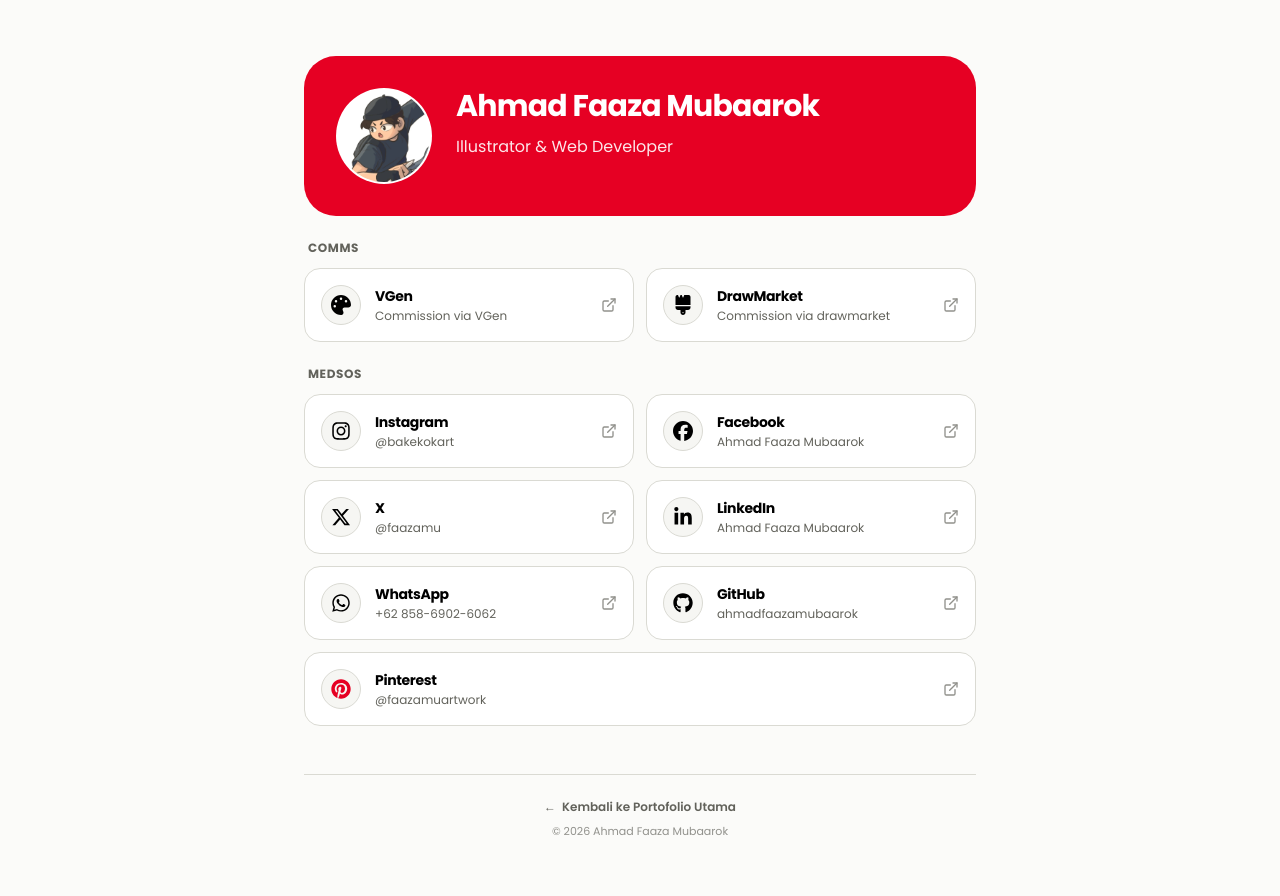
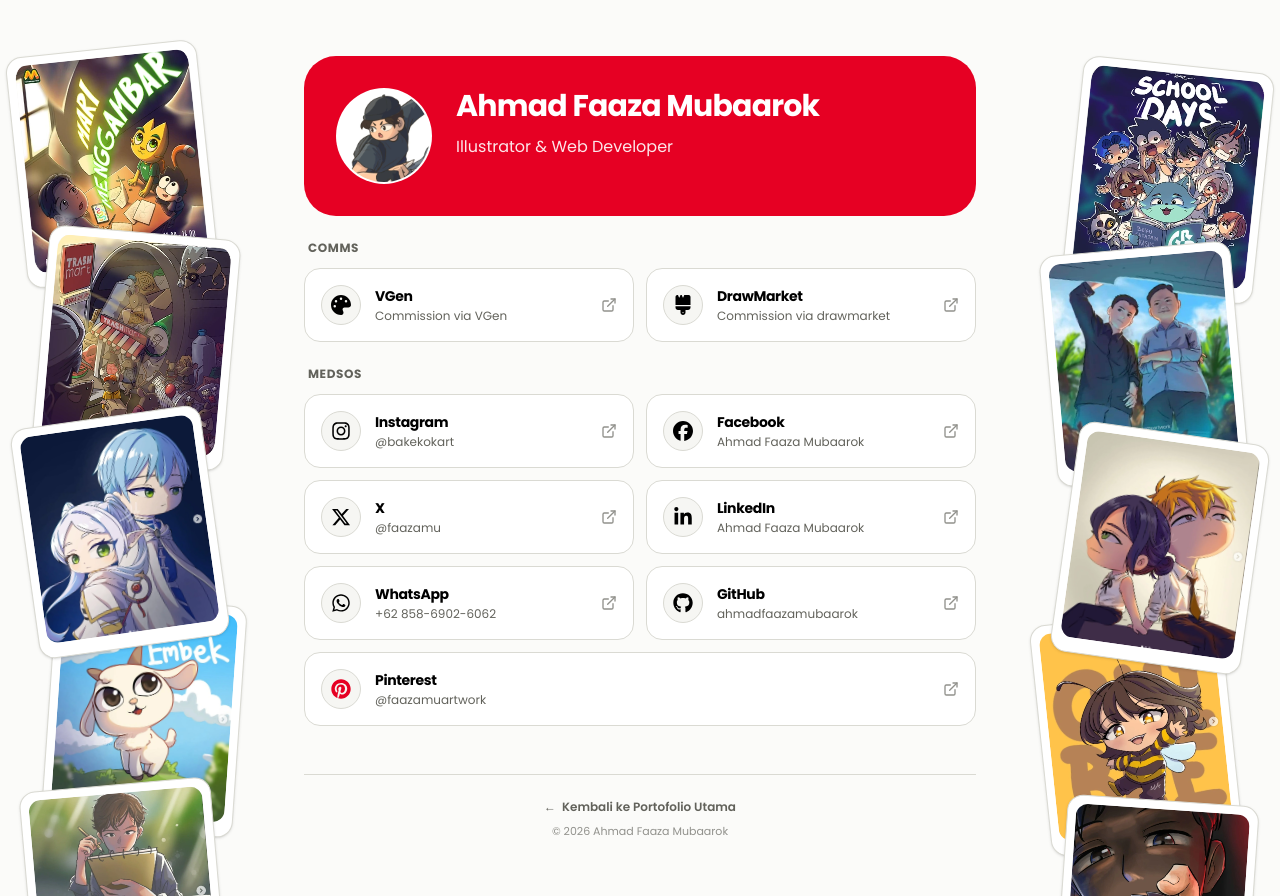
Before and after one commit to ahmadfaazamubaarok/faazamu, a React (Vite) app: page /link in a window 1280 px wide. Built offline with nearby package versions, Linux system fonts and the light colour scheme.

Commit message:
feat: add scattered illustration artwork cards on desktop sides and mobile bottom

```diff
--- a/src/pages/LinksPage.jsx
+++ b/src/pages/LinksPage.jsx
@@ -12,6 +12,47 @@ import {
 } from 'react-icons/fa6';
 import { ExternalLink } from 'lucide-react';
 import { profile, comms, medsos } from '../../linksData';
+
+// Import gambar ilustrasi untuk dekorasi samping desktop & mobile stack
+import illu1 from '../assets/illustrationArtworks/illustrations/illustration1.webp';
+import illu2 from '../assets/illustrationArtworks/illustrations/illustration2.webp';
+import illu3 from '../assets/illustrationArtworks/illustrations/illustration3.webp';
+import illu4 from '../assets/illustrationArtworks/illustrations/illustration4.webp';
+import illu5 from '../assets/illustrationArtworks/illustrations/illustration5.webp';
+import illu6 from '../assets/illustrationArtworks/illustrations/illustration6.webp';
+import illu7 from '../assets/illustrationArtworks/illustrations/illustration7.webp';
+import illu8 from '../assets/illustrationArtworks/illustrations/illustration8.webp';
+import illu9 from '../assets/illustrationArtworks/illustrations/illustration9.webp';
+import illu10 from '../assets/illustrationArtworks/illustrations/illustration10.webp';
+
+const leftArtworks = [
+  { src: illu1, title: 'Artwork 1', rotate: '-rotate-[6deg]', offset: '-ml-4', z: 'z-10' },
+  { src: illu3, title: 'Artwork 3', rotate: 'rotate-[5deg]', offset: 'ml-2', z: 'z-15' },
+  { src: illu5, title: 'Artwork 5', rotate: '-rotate-[8deg]', offset: '-ml-2', z: 'z-20' },
+  { src: illu7, title: 'Artwork 7', rotate: 'rotate-[4deg]', offset: 'ml-4', z: 'z-10' },
+  { src: illu9, title: 'Artwork 9', rotate: '-rotate-[5deg]', offset: '-ml-1', z: 'z-15' },
+];
+
+const rightArtworks = [
+  { src: illu2, title: 'Artwork 2', rotate: 'rotate-[6deg]', offset: '-mr-4', z: 'z-10' },
+  { src: illu4, title: 'Artwork 4', rotate: '-rotate-[5deg]', offset: 'mr-2', z: 'z-15' },
+  { src: illu6, title: 'Artwork 6', rotate: 'rotate-[8deg]', offset: '-mr-2', z: 'z-20' },
+  { src: illu8, title: 'Artwork 8', rotate: '-rotate-[6deg]', offset: 'mr-4', z: 'z-10' },
+  { src: illu10, title: 'Artwork 10', rotate: 'rotate-[4deg]', offset: '-mr-1', z: 'z-15' },
+];
+
+const allMobileArtworks = [
+  { src: illu1, title: 'Artwork 1', rotate: '-rotate-6' },
+  { src: illu2, title: 'Artwork 2', rotate: 'rotate-3' },
+  { src: illu3, title: 'Artwork 3', rotate: '-rotate-3' },
+  { src: illu4, title: 'Artwork 4', rotate: 'rotate-6' },
+  { src: illu5, title: 'Artwork 5', rotate: '-rotate-8' },
+  { src: illu6, title: 'Artwork 6', rotate: 'rotate-4' },
+  { src: illu7, title: 'Artwork 7', rotate: '-rotate-4' },
+  { src: illu8, title: 'Artwork 8', rotate: 'rotate-5' },
+  { src: illu9, title: 'Artwork 9', rotate: '-rotate-5' },
+  { src: illu10, title: 'Artwork 10', rotate: 'rotate-6' },
+];
 
 function getIcon(iconName) {
   switch (iconName?.toLowerCase()) {
@@ -43,8 +84,54 @@ function getIcon(iconName) {
 
 export default function LinksPage() {
   return (
-    <div className="min-h-screen w-full bg-[#fbfbf9] text-[#33332e] font-sans antialiased flex flex-col justify-between py-10 sm:py-14 px-4 selection:bg-[#f6f6f3] selection:text-[#000000]">
-      <main className="w-full max-w-2xl mx-auto flex flex-col gap-6">
+    <div className="min-h-screen w-full bg-[#fbfbf9] text-[#33332e] font-sans antialiased relative overflow-x-hidden flex flex-col justify-between py-10 sm:py-14 px-4 selection:bg-[#f6f6f3] selection:text-[#000000]">
+
+      {/* ============================================================ */}
+      {/* DESKTOP ONLY: Card Berserakan di Samping Kiri (Saling Timpa)  */}
+      {/* ============================================================ */}
+      <aside className="hidden lg:flex flex-col absolute left-2 xl:left-8 top-12 w-44 xl:w-52 pointer-events-auto select-none z-10">
+        {leftArtworks.map((art, idx) => (
+          <div
+            key={idx}
+            className={`w-40 xl:w-48 bg-[#ffffff] p-2 pb-3.5 rounded-[16px] border border-[#dadad3] shadow-sm hover:shadow-2xl hover:scale-110 hover:rotate-0 hover:z-30 transition-all duration-300 cursor-pointer ${
+              idx > 0 ? '-mt-10 xl:-mt-12' : ''
+            } ${art.rotate} ${art.offset} ${art.z}`}
+          >
+            <img
+              src={art.src}
+              alt={art.title}
+              className="w-full h-44 xl:h-52 object-cover rounded-[12px] bg-[#f6f6f3]"
+              loading="lazy"
+            />
+          </div>
+        ))}
+      </aside>
+
+      {/* ============================================================ */}
+      {/* DESKTOP ONLY: Card Berserakan di Samping Kanan (Saling Timpa) */}
+      {/* ============================================================ */}
+      <aside className="hidden lg:flex flex-col absolute right-2 xl:right-8 top-16 w-44 xl:w-52 pointer-events-auto select-none z-10 items-end">
+        {rightArtworks.map((art, idx) => (
+          <div
+            key={idx}
+            className={`w-40 xl:w-48 bg-[#ffffff] p-2 pb-3.5 rounded-[16px] border border-[#dadad3] shadow-sm hover:shadow-2xl hover:scale-110 hover:rotate-0 hover:z-30 transition-all duration-300 cursor-pointer ${
+              idx > 0 ? '-mt-10 xl:-mt-12' : ''
+            } ${art.rotate} ${art.offset} ${art.z}`}
+          >
+            <img
+              src={art.src}
+              alt={art.title}
+              className="w-full h-44 xl:h-52 object-cover rounded-[12px] bg-[#f6f6f3]"
+              loading="lazy"
+            />
+          </div>
+        ))}
+      </aside>
+
+      {/* ============================================================ */}
+      {/* MAIN CONTENT: Pinterest Bento / Tile Board                    */}
+      {/* ============================================================ */}
+      <main className="relative z-20 w-full max-w-2xl mx-auto flex flex-col gap-6">
         {/* Profile Card — Satu-satunya kartu berwarna (Pinterest Red #e60023) */}
         <div className="w-full bg-[#e60023] rounded-[32px] p-6 sm:p-8 flex flex-col sm:flex-row items-center sm:items-start gap-5 sm:gap-6 text-center sm:text-left text-white shadow-none">
           <img
@@ -148,8 +235,10 @@ export default function LinksPage() {
         </section>
       </main>
 
-      {/* Footer */}
-      <footer className="w-full max-w-2xl mx-auto mt-12 pt-6 border-t border-[#dadad3] text-center flex flex-col items-center gap-2">
+      {/* ============================================================ */}
+      {/* FOOTER                                                       */}
+      {/* ============================================================ */}
+      <footer className="relative z-20 w-full max-w-2xl mx-auto mt-12 pt-6 border-t border-[#dadad3] text-center flex flex-col items-center gap-2">
         <a
           href="/"
           className="text-xs font-semibold text-[#62625b] hover:text-[#000000] transition-colors inline-flex items-center gap-1.5"
@@ -161,6 +250,35 @@ export default function LinksPage() {
           © {new Date().getFullYear()} {profile.name}
         </p>
       </footer>
+
+      {/* ============================================================ */}
+      {/* MOBILE ONLY: Tumpukan Card Berserakan di Bawah Footer        */}
+      {/* ============================================================ */}
+      <section className="block lg:hidden relative z-20 w-full max-w-md mx-auto mt-10 pt-6 border-t border-[#dadad3]/60">
+        <div className="text-center mb-6">
+          <span className="text-xs font-bold uppercase tracking-wider text-[#62625b]">
+            Artworks Showcase
+          </span>
+        </div>
+
+        {/* Tumpukan berserakan saling menimpa */}
+        <div className="flex flex-wrap justify-center items-center py-4 px-2 -space-x-5 -space-y-6">
+          {allMobileArtworks.map((art, idx) => (
+            <div
+              key={idx}
+              className={`relative w-32 sm:w-36 bg-[#ffffff] p-2 pb-3 rounded-[16px] border border-[#dadad3] shadow-sm active:scale-105 active:rotate-0 active:z-30 transition-all duration-200 cursor-pointer ${art.rotate}`}
+            >
+              <img
+                src={art.src}
+                alt={art.title}
+                className="w-full h-32 sm:h-36 object-cover rounded-[12px] bg-[#f6f6f3]"
+                loading="lazy"
+              />
+            </div>
+          ))}
+        </div>
+      </section>
+
     </div>
   );
 }
```
